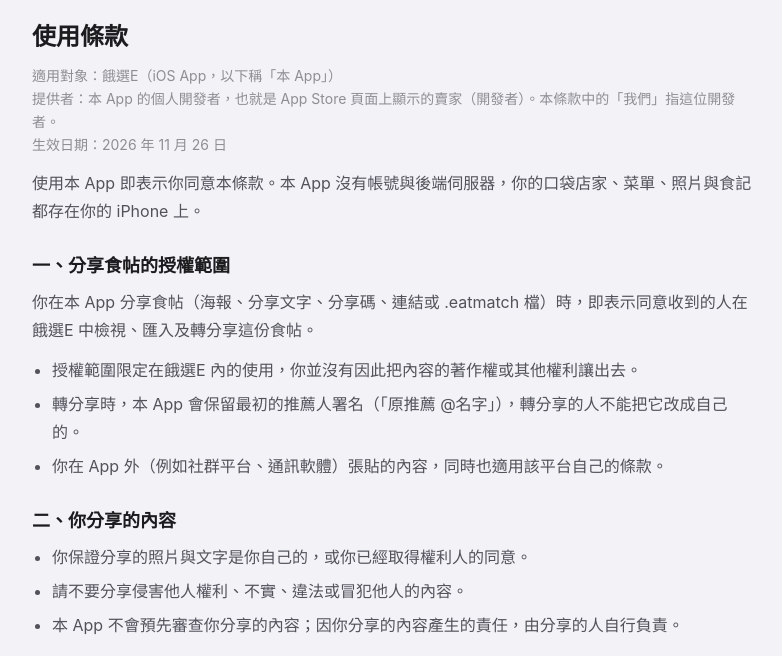
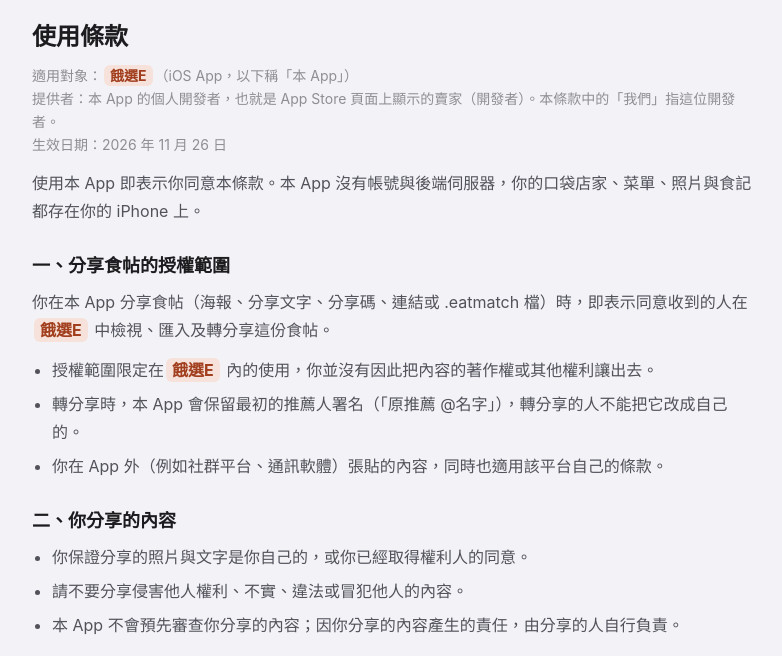
Before and after one commit to vamrebirth-sudo/vamrebirth-sudo.github.io, a plain HTML site: page eatmatch/terms.html in a window 1280 px wide. Shown: the part 144-800 px from the top of the page, without its empty margins (248-1030 px from the left). Drawn offline with Linux system fonts and the light colour scheme.

Commit message:
style(eatmatch): highlight inline 餓選E in terms.html

```diff
--- a/eatmatch/terms.html
+++ b/eatmatch/terms.html
@@ -5,7 +5,7 @@
 <meta name="viewport" content="width=device-width, initial-scale=1, viewport-fit=cover">
 <meta name="theme-color" content="#F2F2F7">
 <title>使用條款 · 餓選E</title>
-<link rel="stylesheet" href="assets/site.css?v=3">
+<link rel="stylesheet" href="assets/site.css?v=4">
 <script src="assets/theme.js?v=1"></script>
 </head>
 <body>
@@ -17,16 +17,16 @@
 <nav><a href="./">支援首頁</a><a href="privacy.html">隱私權政策</a><a href="terms.html" aria-current="page">使用條款</a></nav>
 
 <h1>使用條款</h1>
-<p class="meta">適用對象：餓選E（iOS App，以下稱「本 App」）<br>
+<p class="meta">適用對象：<strong class="brand">餓選E</strong>（iOS App，以下稱「本 App」）<br>
 提供者：本 App 的個人開發者，也就是 App Store 頁面上顯示的賣家（開發者）。本條款中的「我們」指這位開發者。<br>
 生效日期：2026 年 11 月 26 日</p>
 
 <p>使用本 App 即表示你同意本條款。本 App 沒有帳號與後端伺服器，你的口袋店家、菜單、照片與食記都存在你的 iPhone 上。</p>
 
 <h2>一、分享食帖的授權範圍</h2>
-<p>你在本 App 分享食帖（海報、分享文字、分享碼、連結或 .eatmatch 檔）時，即表示同意收到的人在餓選E 中檢視、匯入及轉分享這份食帖。</p>
+<p>你在本 App 分享食帖（海報、分享文字、分享碼、連結或 .eatmatch 檔）時，即表示同意收到的人在<strong class="brand">餓選E</strong> 中檢視、匯入及轉分享這份食帖。</p>
 <ul>
-  <li>授權範圍限定在餓選E 內的使用，你並沒有因此把內容的著作權或其他權利讓出去。</li>
+  <li>授權範圍限定在<strong class="brand">餓選E</strong> 內的使用，你並沒有因此把內容的著作權或其他權利讓出去。</li>
   <li>轉分享時，本 App 會保留最初的推薦人署名（「原推薦 @名字」），轉分享的人不能把它改成自己的。</li>
   <li>你在 App 外（例如社群平台、通訊軟體）張貼的內容，同時也適用該平台自己的條款。</li>
 </ul>
```
